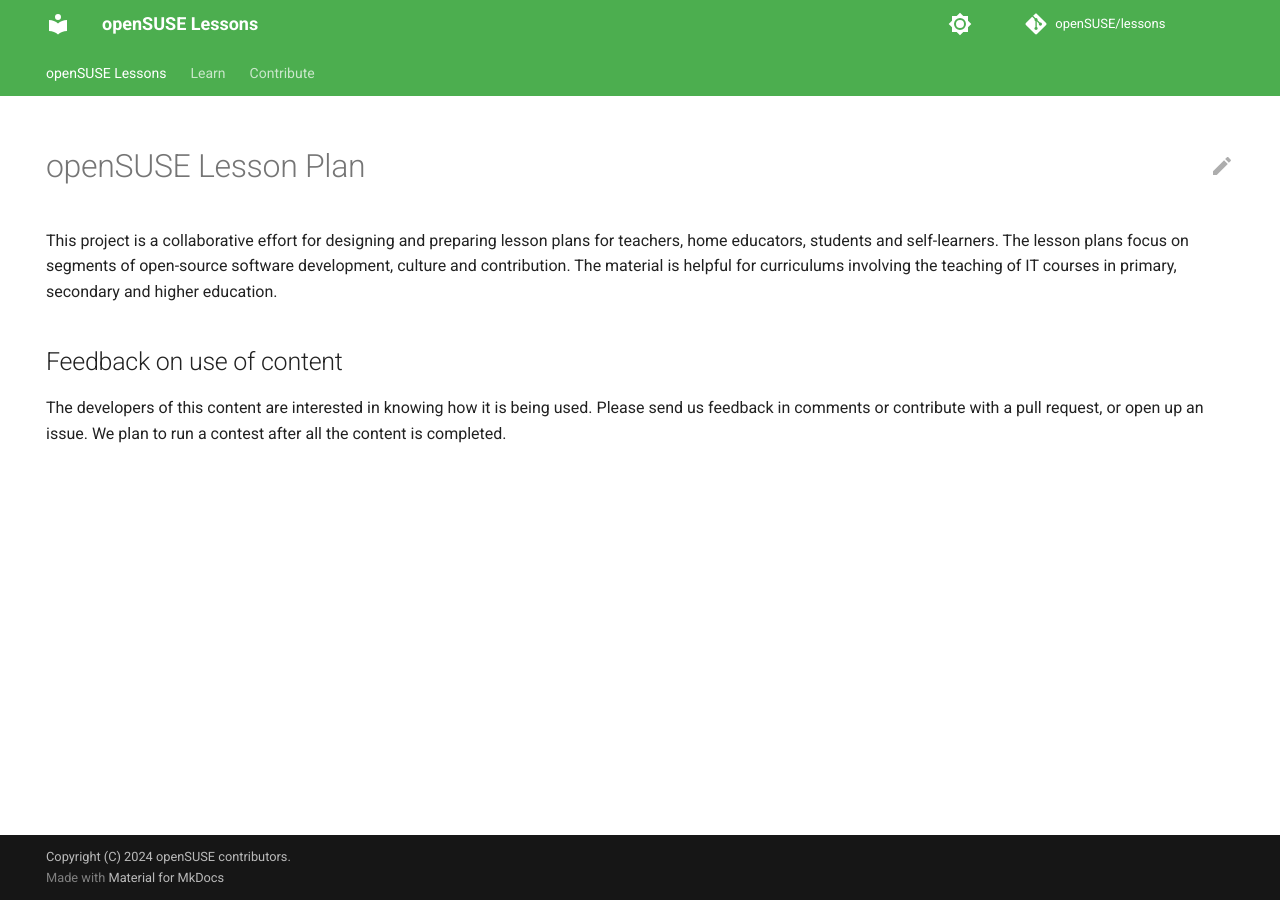
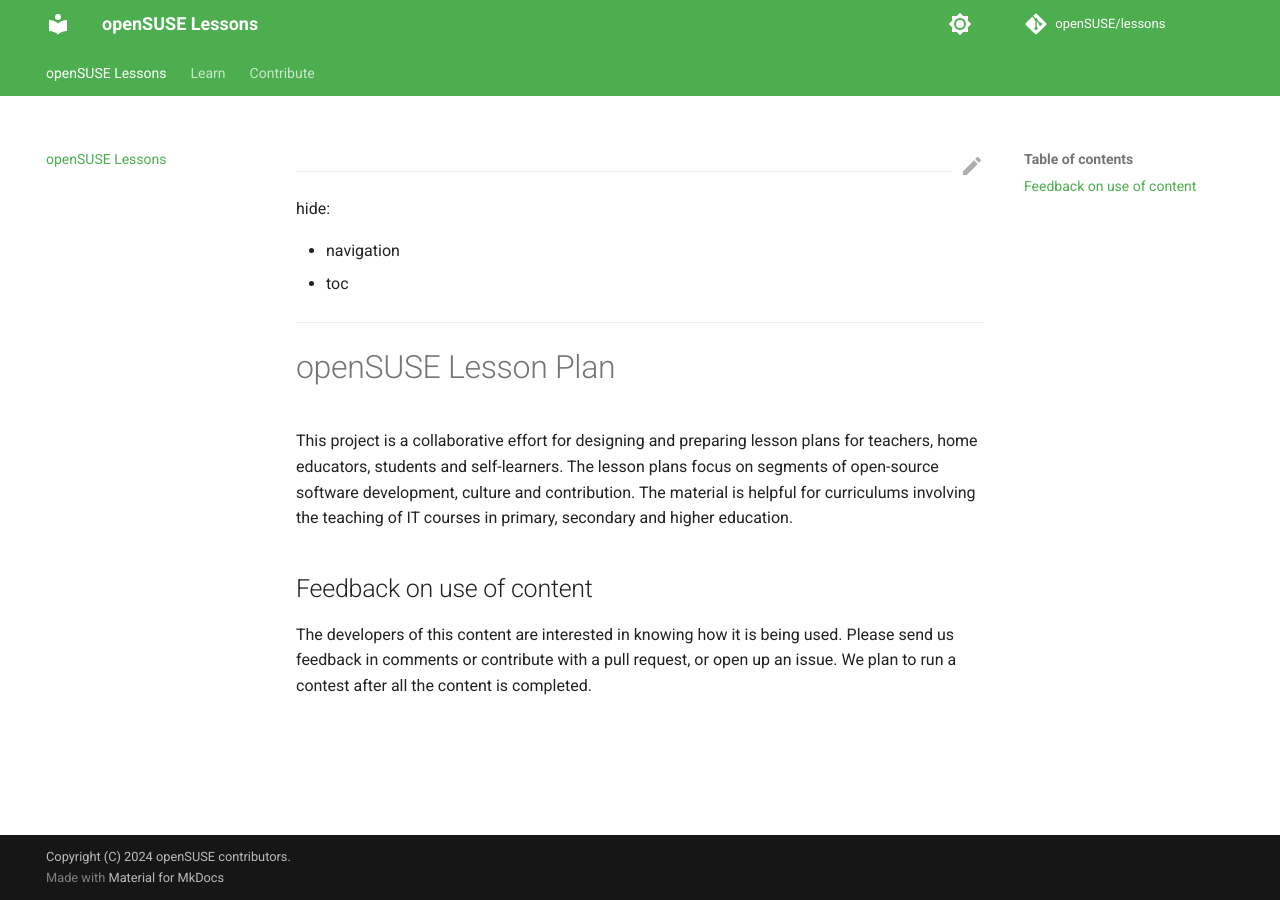
Before and after one commit to openSUSE/lessons, an MkDocs documentation site: the page built from docs/index.md, in a window 1280 px wide. Built offline with MkDocs 1.6.1 and Material for MkDocs 9.7.7, drawn with Linux system fonts in a browser that asks for light colours; comment, search, counter and statistics services are not loaded.

Commit message:
chore: formatting fix
Signed-off-by: Onuralp SEZER <thunderbirdtr@gmail.com>

```diff
--- a/docs/index.md
+++ b/docs/index.md
@@ -1,8 +1,11 @@
----
+______________________________________________________________________
+
 hide:
-  - navigation
-  - toc
----
+
+- navigation
+- toc
+
+______________________________________________________________________
 
 # openSUSE Lesson Plan
 
```
Also changed, not shown: 1 other file.
